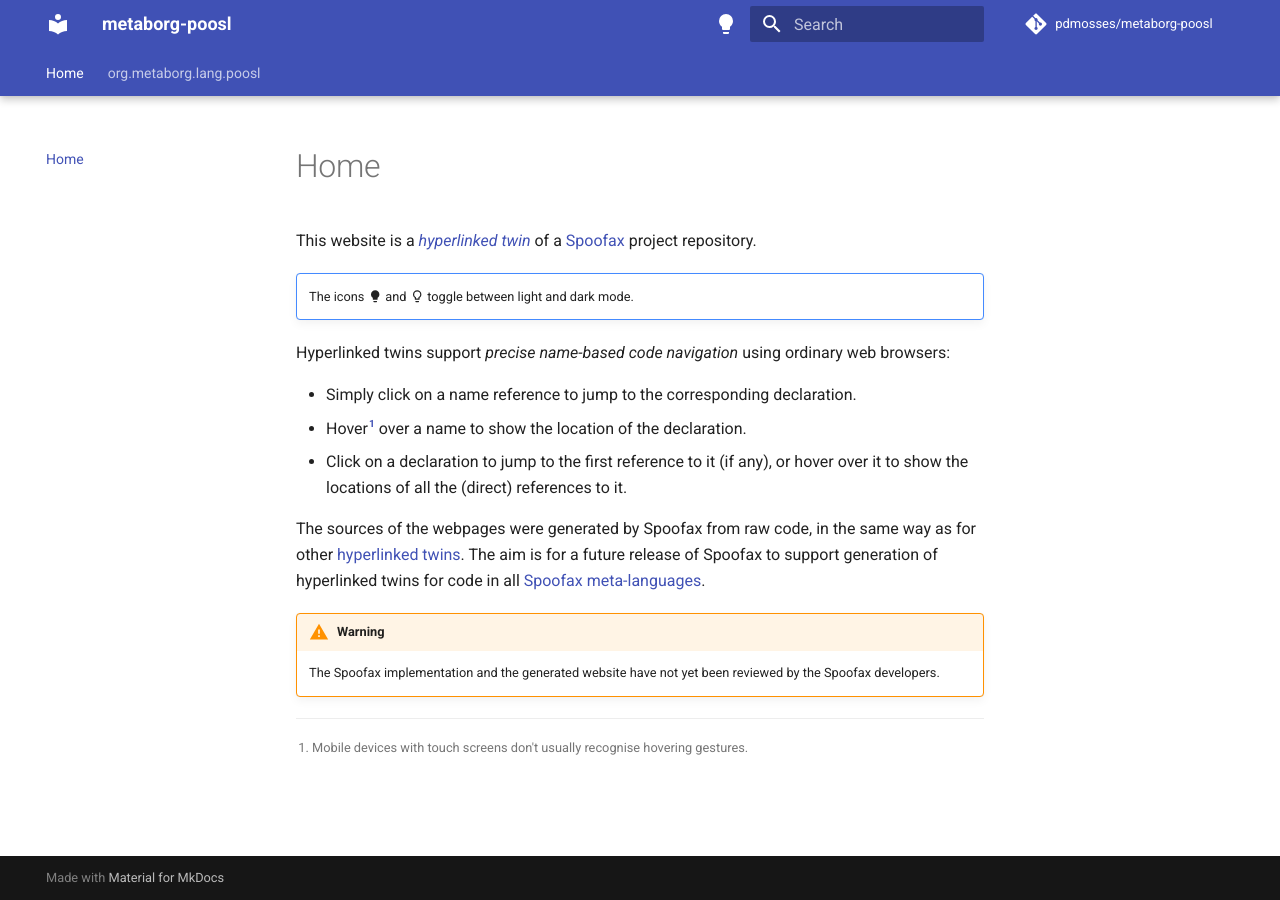
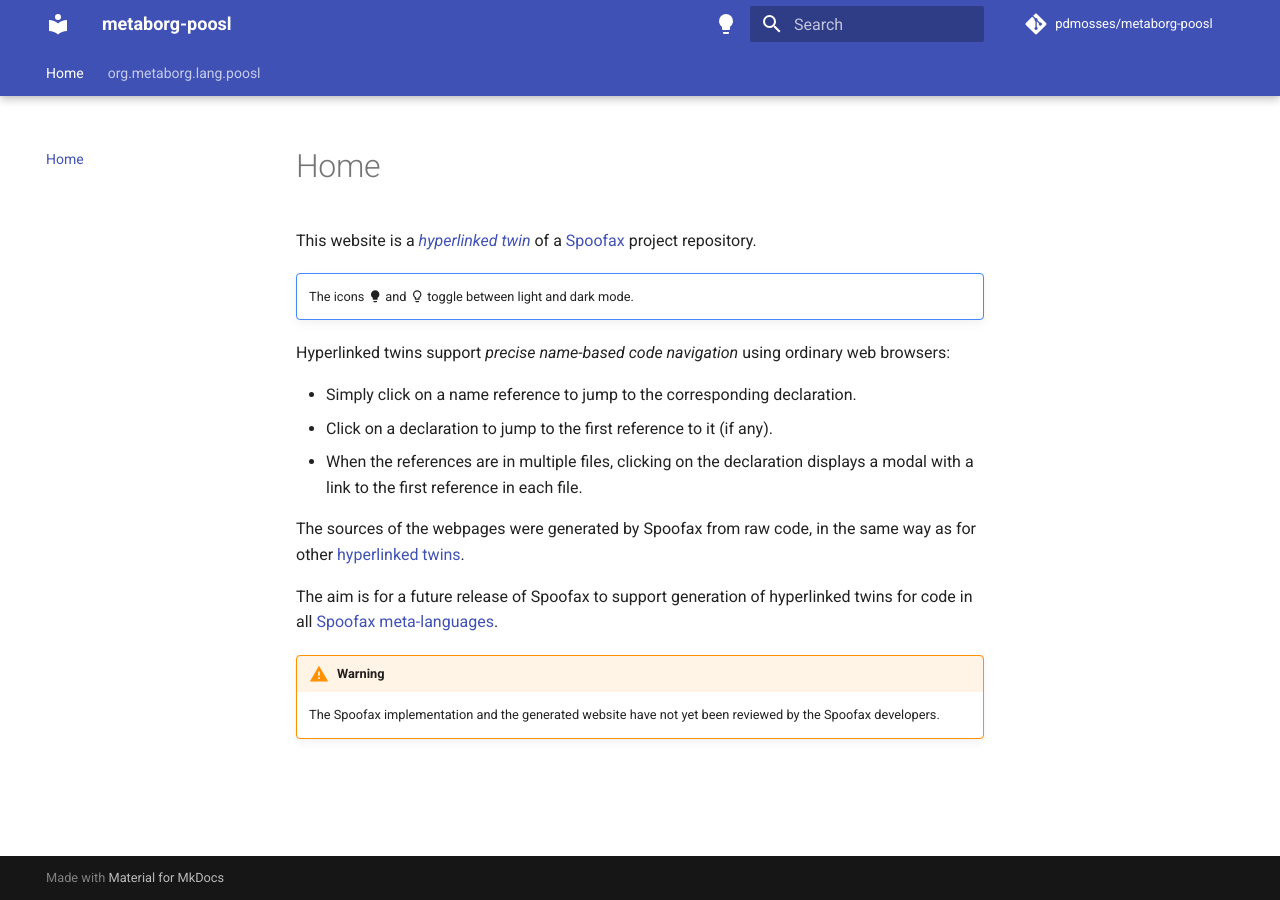
Before and after one commit to pdmosses/metaborg-poosl, an MkDocs documentation site: the page built from docs/index.md, in a window 1280 px wide. Built offline with MkDocs 1.6.1 and Material for MkDocs 9.7.7, drawn with Linux system fonts in a browser that asks for light colours; comment, search, counter and statistics services are not loaded.

Commit message:
Update index.md

```diff
--- a/docs/index.md
+++ b/docs/index.md
@@ -9,14 +9,13 @@
 Hyperlinked twins support _precise name-based code navigation_ using ordinary web browsers:
 
 - Simply click on a name reference to jump to the corresponding declaration.
-- Hover[^mobile] over a name to show the location of the declaration.
-- Click on a declaration to jump to the first reference to it (if any),
-  or hover over it to show the locations of all the (direct) references to it.
-
-[^mobile]: Mobile devices with touch screens don't usually recognise hovering gestures.
+- Click on a declaration to jump to the first reference to it (if any).
+- When the references are in multiple files,
+  clicking on the declaration displays a modal with a link to the first reference in each file.
 
 The sources of the webpages were generated by Spoofax from raw code,
 in the same way as for other [hyperlinked twins].
+
 The aim is for a future release of Spoofax to support generation of hyperlinked twins
 for code in all [Spoofax meta-languages].
 
@@ -24,6 +23,7 @@
 
     The Spoofax implementation and the generated website have not yet been reviewed by the Spoofax developers.
 
+
 [hyperlinked twins]: https://pdmosses.github.io/hyperlinked-twins/
 [Spoofax]: https://spoofax.dev
 [Spoofax meta-languages]: https://spoofax.dev/references/#spoofax-meta-languages
```
